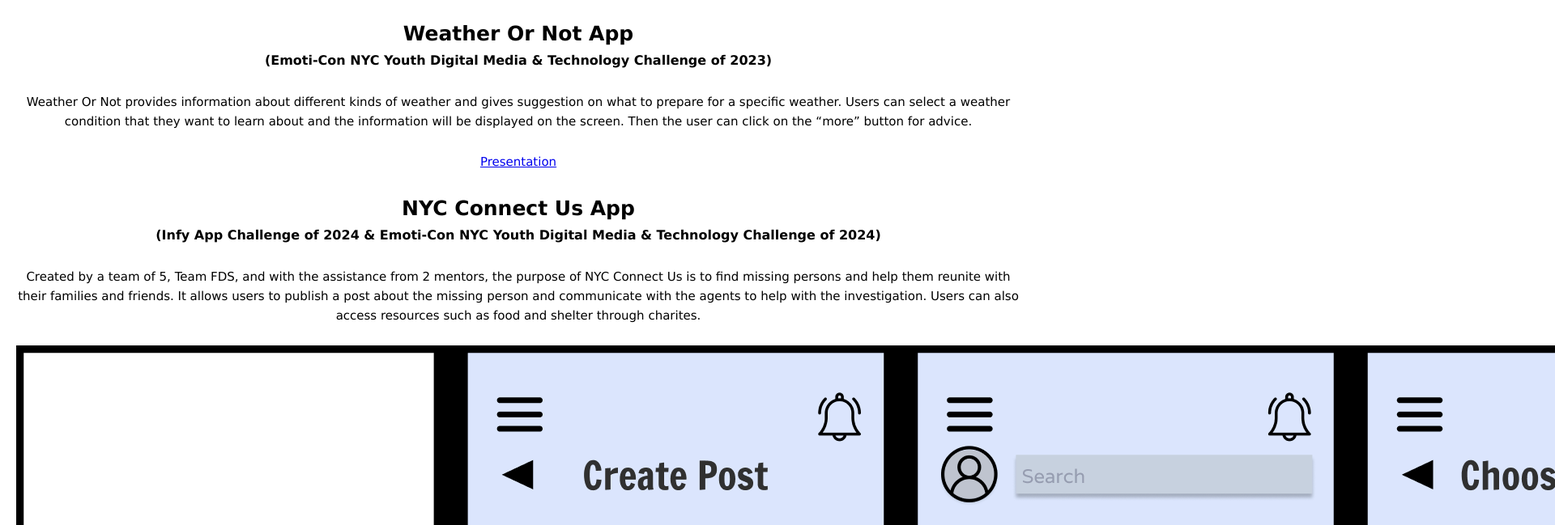
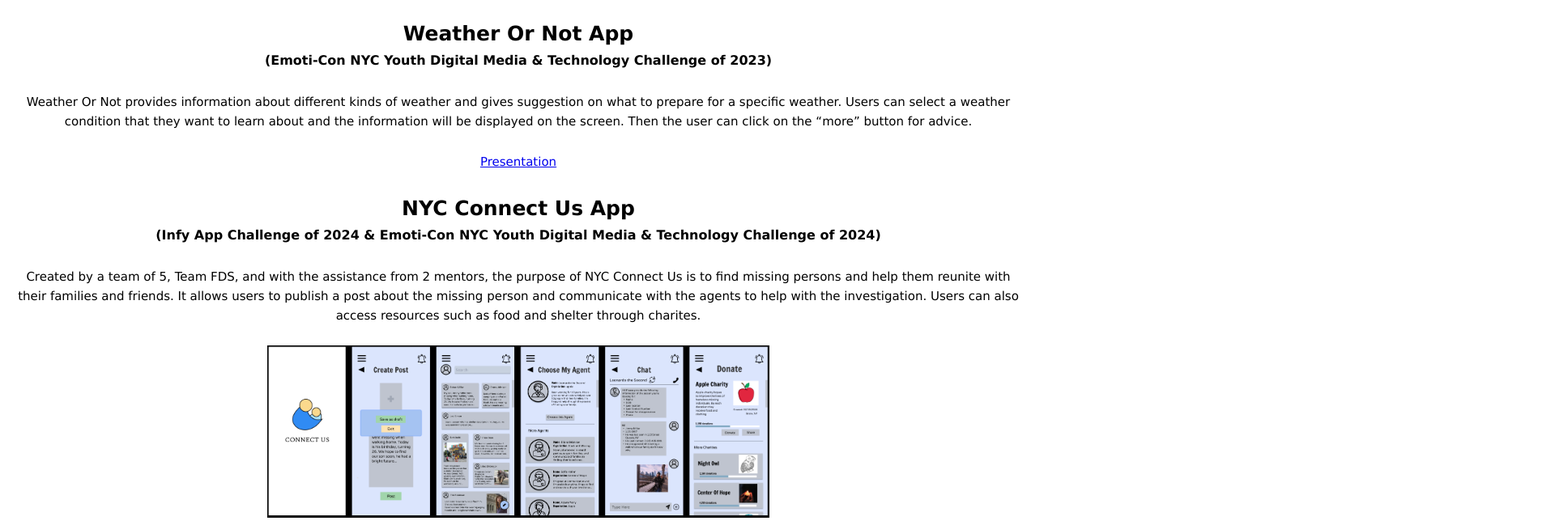
Before and after one commit to JenniferL921/portfolio, a plain HTML site: page index.html in a window 1280 px wide. Shown: the part 636-1285 px from the top of the page at 81% size, 1920 px wide, since content can reach past the window. Drawn offline with Linux system fonts and the light colour scheme.

Commit message:
Update style.css

```diff
--- a/style.css
+++ b/style.css
@@ -77,6 +77,10 @@ section h1{
   width: 50%;
 }
 
+.appimg{
+  width: 50%;
+}
+
 html{
   scroll-bahavior: smooth;
 }
```
